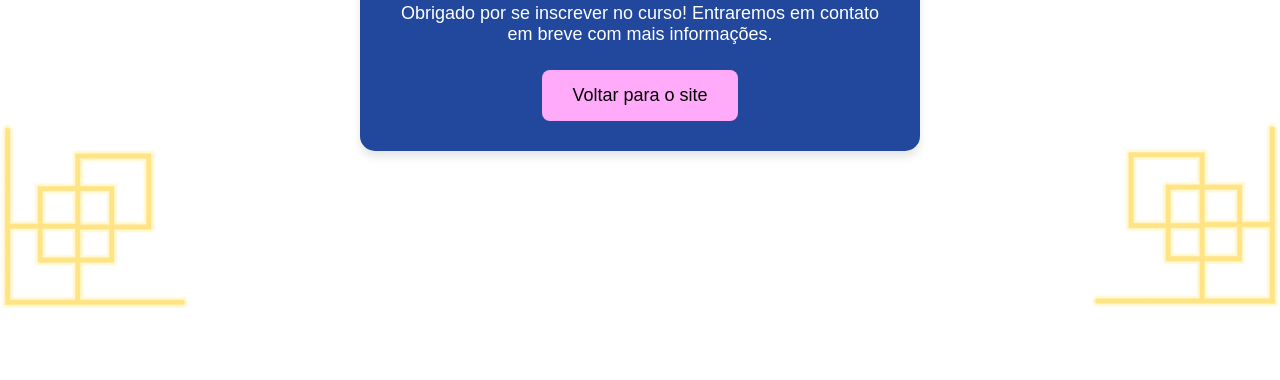
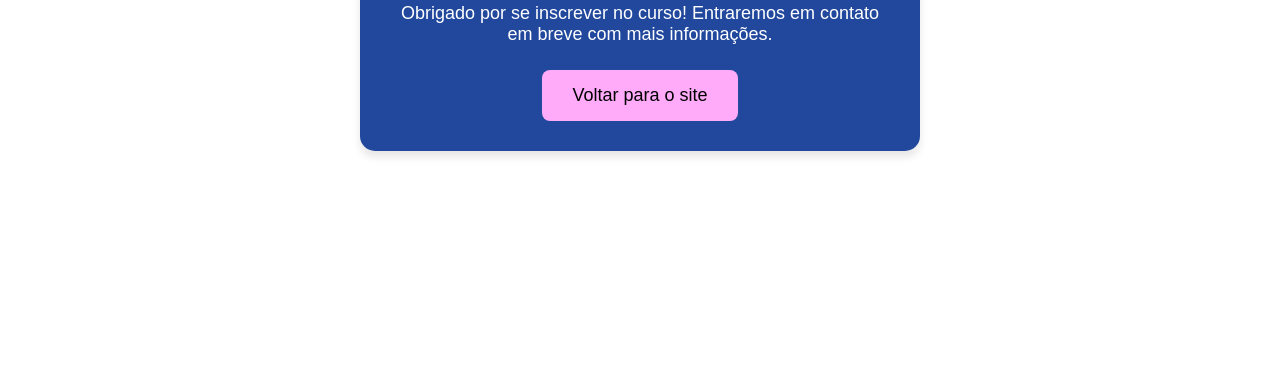
Before and after one commit to consonlee/Garam, a plain HTML site: page Submit.html in a window 1280 px wide. Shown: the part 420-800 px from the top of the page. Drawn offline with Linux system fonts and the light colour scheme.

Commit message:
Update Submit.css

```diff
--- a/Submit.css
+++ b/Submit.css
@@ -3,10 +3,6 @@ body {
     margin: 0;
     padding: 0;
     font-family: Arial, sans-serif;
-    background-image: url('imagens/traditional\ kor.png'); /* Substitua 'seu-fundo.jpg' pelo caminho da imagem */
-    background-size: cover; /* Faz com que a imagem cubra toda a tela */
-    background-position: center; /* Centraliza a imagem */
-    background-repeat: no-repeat; /* Evita que a imagem se repita */
     display: flex;
     justify-content: center;
     align-items: center;
```
